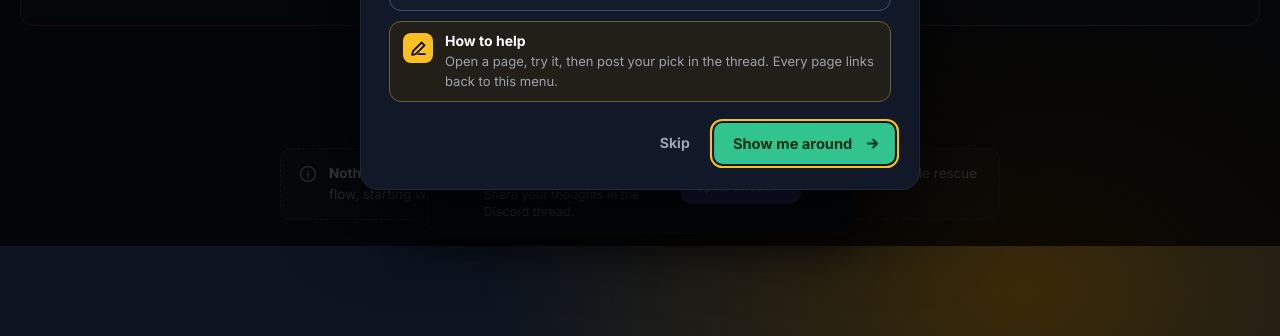
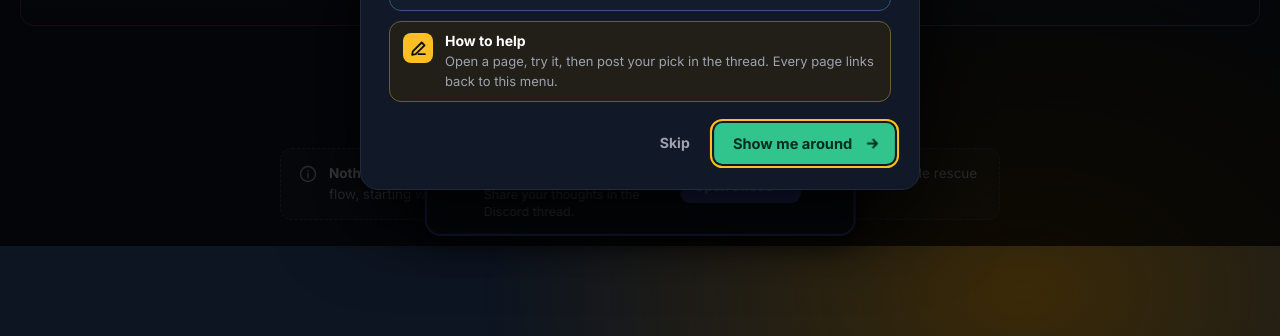
Before and after one commit to Solicited-Tirade/Public-Med-Alert, a plain HTML site: page index.html in a window 1280 px wide. Shown: the part 554-890 px from the top of the page. Drawn offline with Linux system fonts and the light colour scheme; a web font is replaced by a local one.

Commit message:
Made some adjustments to the Discord Feedback footer, as it was getting a bit lost in the sauce.

```diff
--- a/css/feedback-bar.css
+++ b/css/feedback-bar.css
@@ -1,5 +1,5 @@
 /* Anchored Discord feedback request, same spot on every page. Always dark. */
-.fb{position:fixed;left:50%;bottom:max(12px,env(safe-area-inset-bottom,0px));transform:translateX(-50%);z-index:90;width:clamp(300px,33.333vw,560px);display:flex;align-items:center;gap:12px;padding:12px 10px 12px 16px;border-radius:14px;background:color-mix(in srgb,var(--c-ink-900) 94%,transparent);-webkit-backdrop-filter:blur(8px);backdrop-filter:blur(8px);border:1px solid var(--c-ink-800);box-shadow:0 14px 40px color-mix(in srgb,var(--c-black) 60%,transparent);font-family:var(--font-body);box-sizing:border-box}
+.fb{position:fixed;left:50%;bottom:max(12px,env(safe-area-inset-bottom,0px));transform:translateX(-50%);z-index:90;width:clamp(300px,33.333vw,560px);display:flex;align-items:center;gap:12px;padding:12px 10px 12px 16px;border-radius:14px;background:color-mix(in srgb,var(--c-ink-900) 94%,transparent);-webkit-backdrop-filter:blur(8px);backdrop-filter:blur(8px);border:1px solid var(--c-ink-800);box-shadow:0 0 0 2px rgba(88,101,242,.75),0 -18px 40px 6px rgba(0,0,0,.85),0 8px 30px rgba(0,0,0,.68);font-family:var(--font-body);box-sizing:border-box}
 .fb *{box-sizing:border-box}
 .fb-ic{position:relative;display:block;flex:0 0 28px;width:28px;height:28px}
 .fb-ic svg{display:block;width:28px;height:28px;fill:#7C86FF;transform-origin:50% 55%;will-change:translate,rotate,scale;backface-visibility:hidden;animation:fb-y 4.8s linear infinite,fb-r 4.8s linear infinite,fb-s 4.8s linear infinite}
```
